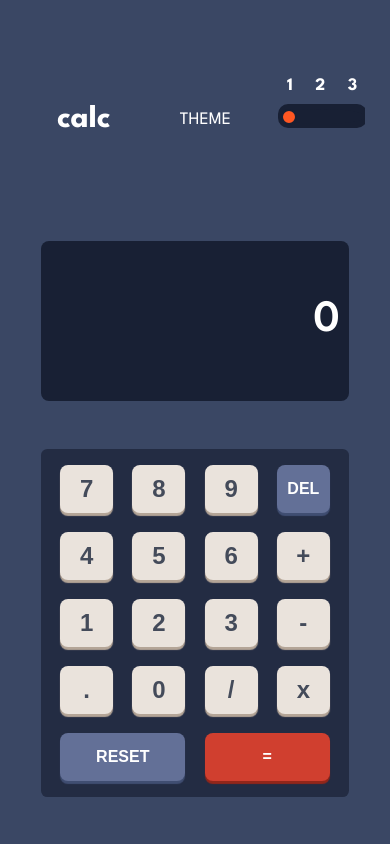
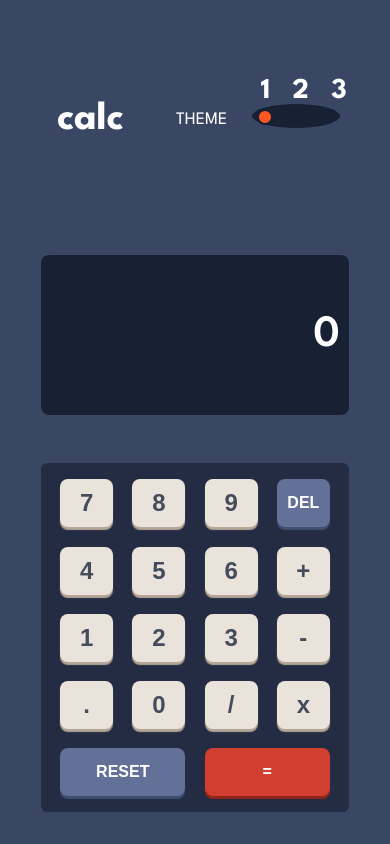
Before and after one commit to Shubhamchauhan777/Interactive-calculator-using-React, a React (Create React App) app: page / in a window 390 px wide. Built offline with nearby package versions, Linux system fonts and the light colour scheme.

Commit message:
fixes some UI changes

```diff
--- a/src/index.css
+++ b/src/index.css
@@ -488,16 +488,27 @@ background-color:  hsl(25, 98%, 40%);
     padding: 1rem;
     font-size: 1.8rem; /* Increase font size for visibility */
     width: 100%;
+    box-sizing: border-box;
+  }
+  .top-container h4{
+    font-size: 2.5rem;
   }
 
   .top-theme-container {
     display: flex;
     justify-content: space-around;
     align-items: center;
-    width: 100%; /* Ensure it takes full width */
     max-width: 30rem; /* Adjust width for mobile */
+    box-sizing: border-box;
+    width: 70%;
+    margin: auto;
   }
-
+  .top-theme-container > span{
+    font-size: 1.3rem;
+  }
+  .theme-options{
+    position: relative;
+  }
   .range-btn1, .range-btn2, .range-btn3 {
     -webkit-appearance: none;
     width: 100%; /* Full width of container */
@@ -505,7 +516,7 @@ background-color:  hsl(25, 98%, 40%);
     height: 1.2rem; /* Increase slider height */
     background: hsl(224, 36%, 15%);
     outline: none;
-    border-radius: 10px; /* Ensure round corners */
+    border-radius: 50%;
     cursor: pointer;
     margin: 0;
     padding: 0;
@@ -516,8 +527,8 @@ background-color:  hsl(25, 98%, 40%);
   .range-btn2::-webkit-slider-runnable-track,
   .range-btn3::-webkit-slider-runnable-track {
     width: 100%;
-    height: 1.2rem; /* Increase slider track height */
-    border-radius: 10px; /* Ensure round corners */
+    height: 2rem; /* Increase slider track height */
+    border-radius: 1rem; /* Ensure round corners */
     background: hsl(223, 36%, 25%); /* Match background for consistency */
   }
 
@@ -526,13 +537,14 @@ background-color:  hsl(25, 98%, 40%);
   .range-btn3::-webkit-slider-thumb {
     -webkit-appearance: none;
     appearance: none;
-    width: 2rem; /* Increase thumb width */
-    height: 2rem; /* Increase thumb height */
+    width: 1.5rem; /* Increase thumb width */
+    height: 1.5rem; /* Increase thumb height */
     background: #ff5722; /* Thumb color */
     border-radius: 50%; /* Round thumb */
     cursor: pointer;
-    margin-top: -0.5rem; /* Adjust thumb position */
+    margin-top: 0.2rem; /* Adjust thumb position */
     border: 2px solid hsl(224, 36%, 15%); /* Add border for better visibility */
+    margin-left: 0.1rem;
   }
 
   .range-btn1::-webkit-slider-thumb:hover,
@@ -550,6 +562,7 @@ background-color:  hsl(25, 98%, 40%);
     font-size: 1.8rem; /* Increased font size for better visibility */
     position: relative; /* Relative positioning to align with slider */
     right: 5%; /* Adjust position from the right */
+
   }
 
   .slider-value {
@@ -559,13 +572,16 @@ background-color:  hsl(25, 98%, 40%);
     transform: translateX(-50%);
     font-size: 2.2rem; /* Increased size for better visibility */
     text-align: center; /* Center-align values */
+    gap: 2rem;
+    left: 27%;
+    top: -3rem;
   }
 
   .slider-value span {
     display: inline-block; /* Ensure inline-block for alignment */
     width: 3rem; /* Set fixed width for alignment */
     text-align: center; /* Center text inside each span */
-    font-size: 1.1rem; /* Increase font size */
+    font-size: 1.8rem; /* Increase font size */
   }
 
   .theme-value {
@@ -593,6 +609,7 @@ background-color:  hsl(25, 98%, 40%);
   .top-container {
     /* padding: 1.2rem; Increase size for smaller screens */
     font-size: 2rem; /* Further increase font size */
+    box-sizing: border-box;
   }
   .theme-options{
     position: relative;
@@ -673,7 +690,7 @@ margin: 0;
   .range-btn3{
     -webkit-appearance: none;
     width: 60%;
-    background: hsl(224, 36%, 15%);
+    background: hsl(268, 71%, 12%);
     outline: none;
     height: 1.5rem;
     margin-left: 1.2rem;
@@ -701,6 +718,13 @@ margin: 0;
   .slider-value-container {
     max-width: 12rem; /* Adjusted width for smaller screens */
   }
+  .top-theme-container {
+    display: flex;
+    justify-content: space-around;
+    align-items: center;
+    width: 100%; /* Ensure it takes full width */
+    max-width: 30rem; /* Adjust width for mobile */
+  }
   .top-theme-container > span{
     font-size: 1.1rem;
   }
```
